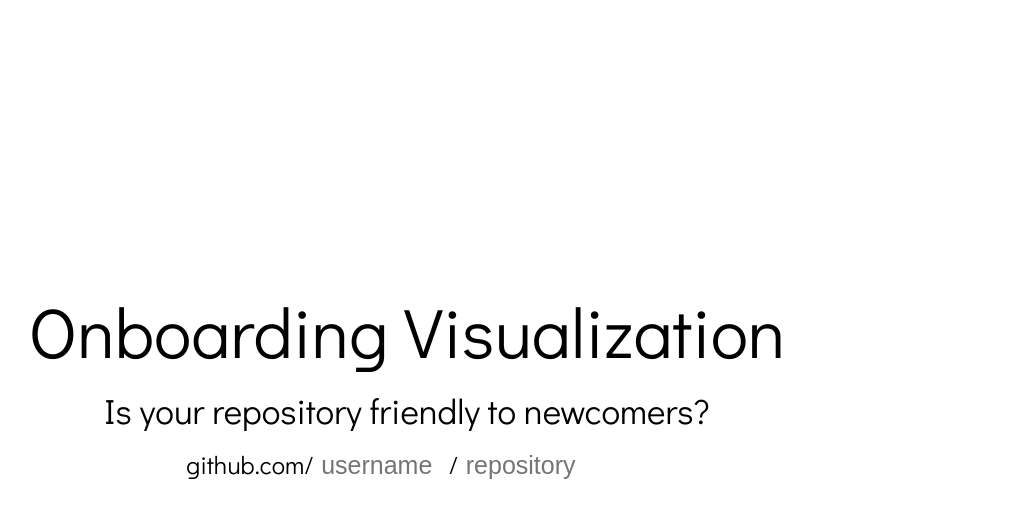
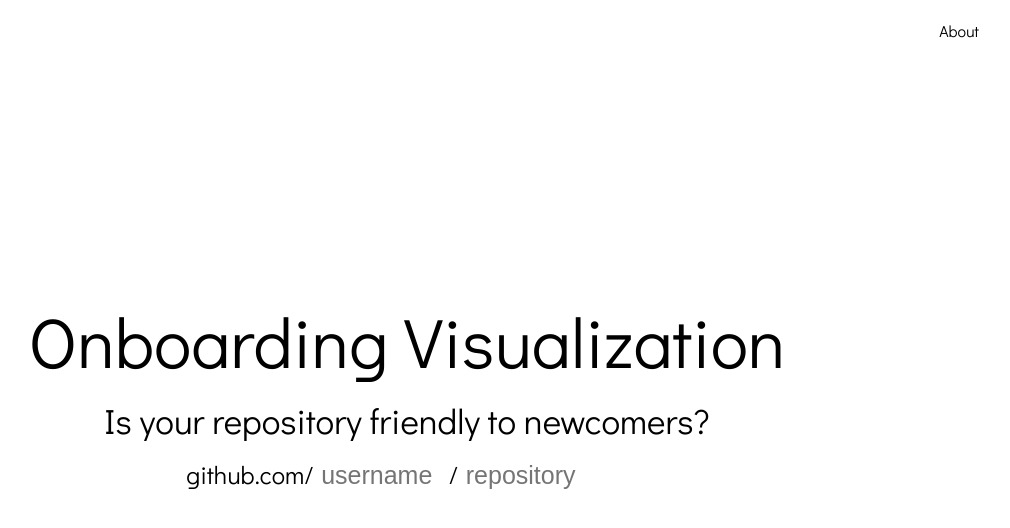
Before and after one commit to hpbl/OnboardingVisualization, a website built with Parcel: page index.html in a window 1280 px wide. Shown: the whole page, without its empty margins (233-1243 px from the left). Built offline with nearby package versions, Linux system fonts and the light colour scheme.

Commit message:
Adding nav bar

```diff
--- a/index.css
+++ b/index.css
@@ -35,9 +35,22 @@ input {
 }
 
 .wholeScreen {
+  margin-top: -50px;
   height: 100vh;
   display: flex;
   flex-direction: column;
   justify-content: center;
   align-items: center;
 }
+
+.navbar {
+  height: 60px;
+  display: flex;
+  flex-direction: row;
+  justify-content: flex-end;
+  align-items: center;
+}
+
+.about {
+  margin-right: 60px;
+}
--- a/index.html
+++ b/index.html
@@ -8,6 +8,9 @@
     <link rel="stylesheet" href="./index.css">
   </head>
   <body>
+    <div class="navbar">
+      <a class="about">About</a>
+    </div>
     <div class='wholeScreen'>
       <h1>Onboarding Visualization</h1>
       <h3>Is your repository friendly to newcomers?</h3>
```
